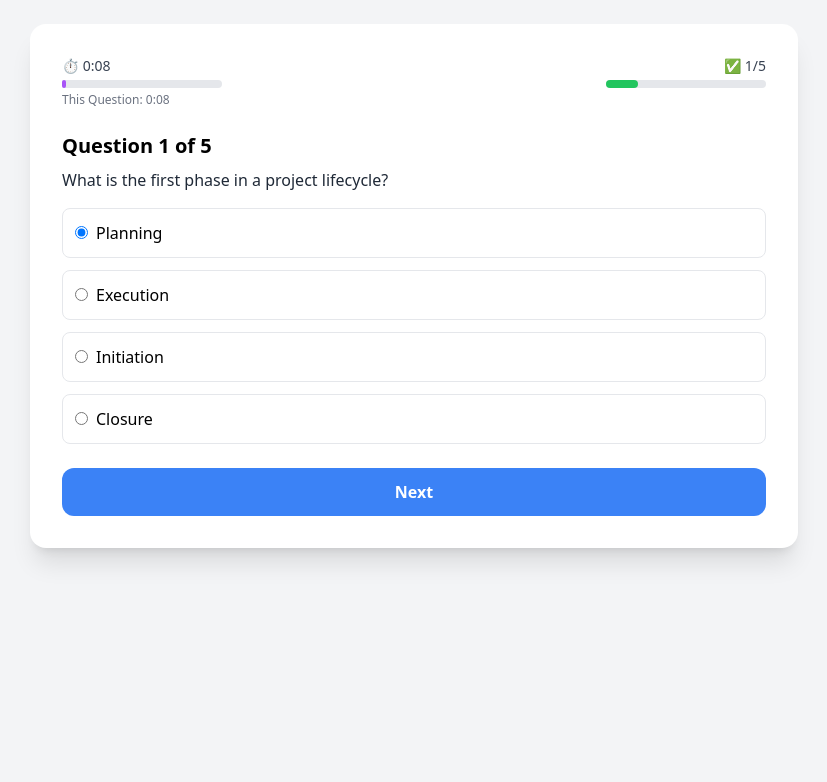
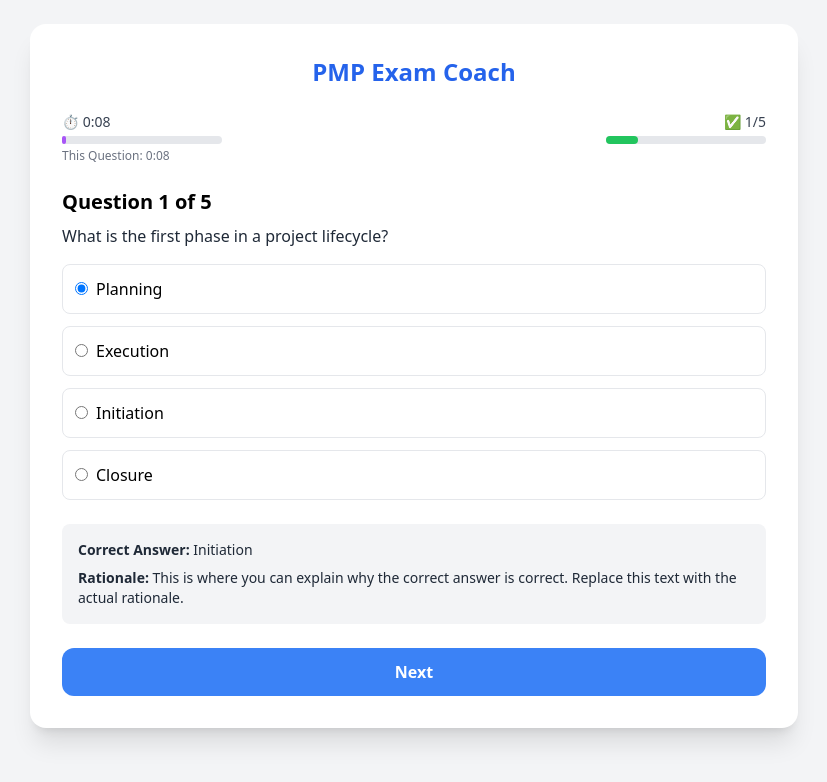
Before and after one commit to AbinsEagle/PMP280425, a React (Create React App) app in the folder frontend/: page /questions in a window 1280 px wide. Both pictures are taken after a click on the label "Planning". Shown: the top 782 px of the page, without its empty margins (226-1053 px from the left). Built offline with nearby package versions, Linux system fonts and the light colour scheme.

Commit message:
Qustion page polished

```diff
--- a/frontend/src/pages/QuestionPage.jsx
+++ b/frontend/src/pages/QuestionPage.jsx
@@ -98,6 +98,11 @@ export default function QuestionPage() {
     <div className="min-h-screen bg-gray-100 p-6">
       <div className="bg-white rounded-2xl shadow-xl max-w-3xl mx-auto p-8">
 
+        {/* PMP Exam Coach Heading */}
+        <h1 className="text-2xl font-bold text-center text-blue-600 mb-6">
+          PMP Exam Coach
+        </h1>
+
         {/* top timers */}
         <div className="flex justify-between mb-6 text-sm text-gray-700">
           <div>
@@ -124,9 +129,9 @@ export default function QuestionPage() {
           </div>
         </div>
 
-        {/* question & options */}
+        {/* Question & Options */}
         <h2 className="text-xl font-semibold mb-2">
-          Question {currentIndex+1} of {questions.length}
+          Question {currentIndex + 1} of {questions.length}
         </h2>
         <p className="mb-4 text-gray-800">{questions[currentIndex].question}</p>
 
@@ -137,7 +142,7 @@ export default function QuestionPage() {
                 type="radio"
                 name="opt"
                 className="mr-2"
-                checked={selectedOption===opt}
+                checked={selectedOption === opt}
                 onChange={() => setSelectedOption(opt)}
               />
               {opt}
@@ -145,6 +150,19 @@ export default function QuestionPage() {
           ))}
         </div>
 
+        {/* Show Correct Answer and Rationale if the question is answered */}
+        {selectedOption && (
+          <div className="bg-gray-100 p-4 rounded-lg mb-6">
+            <p className="text-sm text-gray-800">
+              <span className="font-bold">Correct Answer:</span> {questions[currentIndex].correct}
+            </p>
+            <p className="text-sm text-gray-800 mt-2">
+              <span className="font-bold">Rationale:</span> This is where you can explain why the correct answer is correct. Replace this text with the actual rationale.
+            </p>
+          </div>
+        )}
+
+        {/* Next/Finish Button */}
         <button
           onClick={handleNext}
           disabled={!selectedOption}
@@ -152,24 +170,24 @@ export default function QuestionPage() {
             !selectedOption ? 'bg-gray-400 cursor-not-allowed' : 'bg-blue-500 hover:bg-blue-600'
           }`}
         >
-          {currentIndex+1===questions.length ? "Finish" : "Next"}
+          {currentIndex + 1 === questions.length ? "Finish" : "Next"}
         </button>
       </div>
 
       {/* bar chart log */}
-      {questionLog.length>0 && (
+      {questionLog.length > 0 && (
         <div className="mt-8 max-w-3xl mx-auto bg-white p-4 rounded-xl shadow">
           <h3 className="font-bold mb-2">Question Log</h3>
           <ResponsiveContainer width="100%" height={200}>
             <BarChart data={questionLog}>
-              <CartesianGrid strokeDasharray="3 3"/>
-              <XAxis dataKey="question"/>
-              <YAxis/>
-              <Tooltip/>
+              <CartesianGrid strokeDasharray="3 3" />
+              <XAxis dataKey="question" />
+              <YAxis />
+              <Tooltip />
               <Bar dataKey="time">
-                {questionLog.map((e,i)=>
+                {questionLog.map((e, i) => (
                   <Cell key={i} fill={e.correct ? "#10B981" : "#EF4444"} />
-                )}
+                ))}
               </Bar>
             </BarChart>
           </ResponsiveContainer>
```
